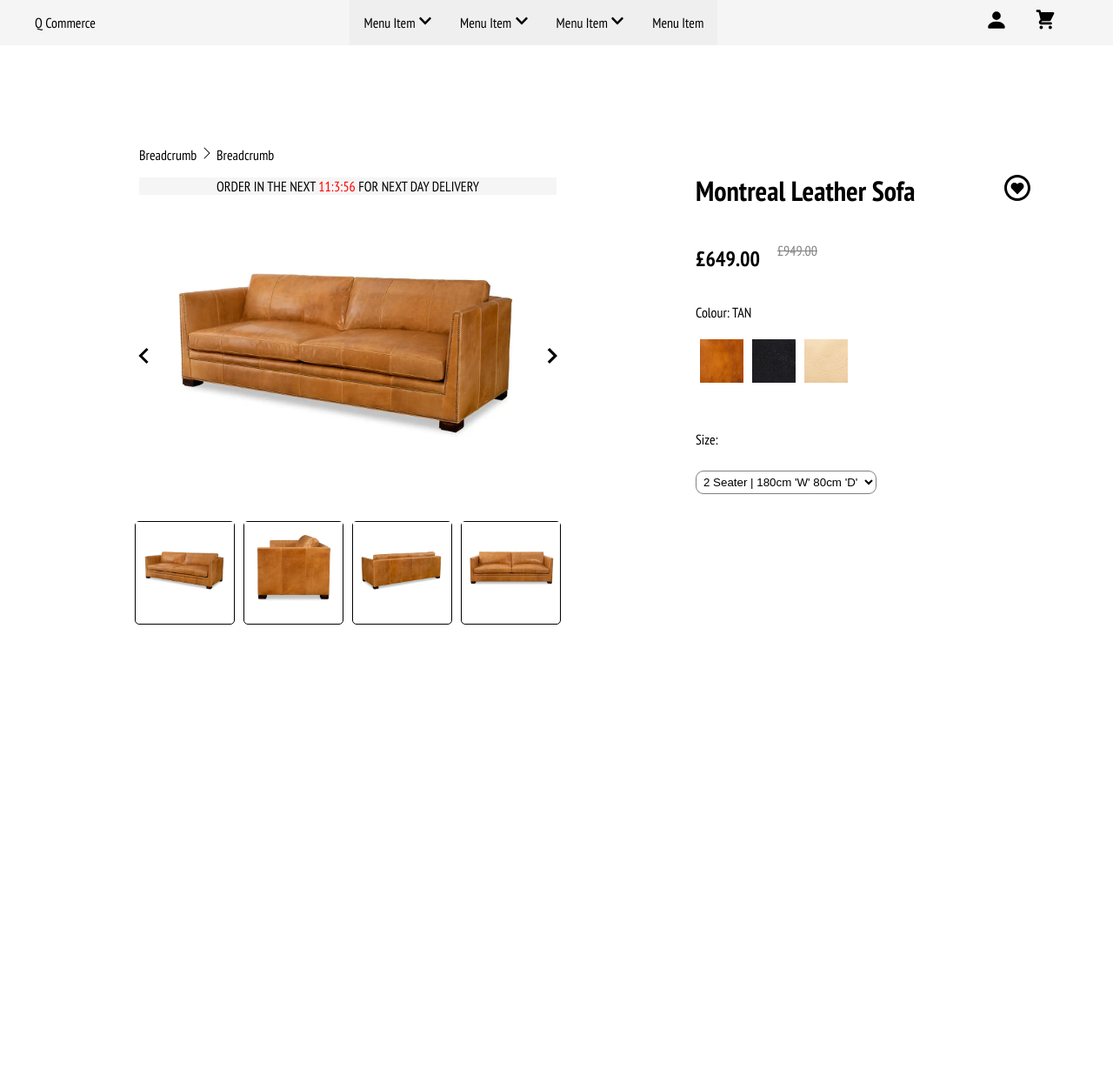
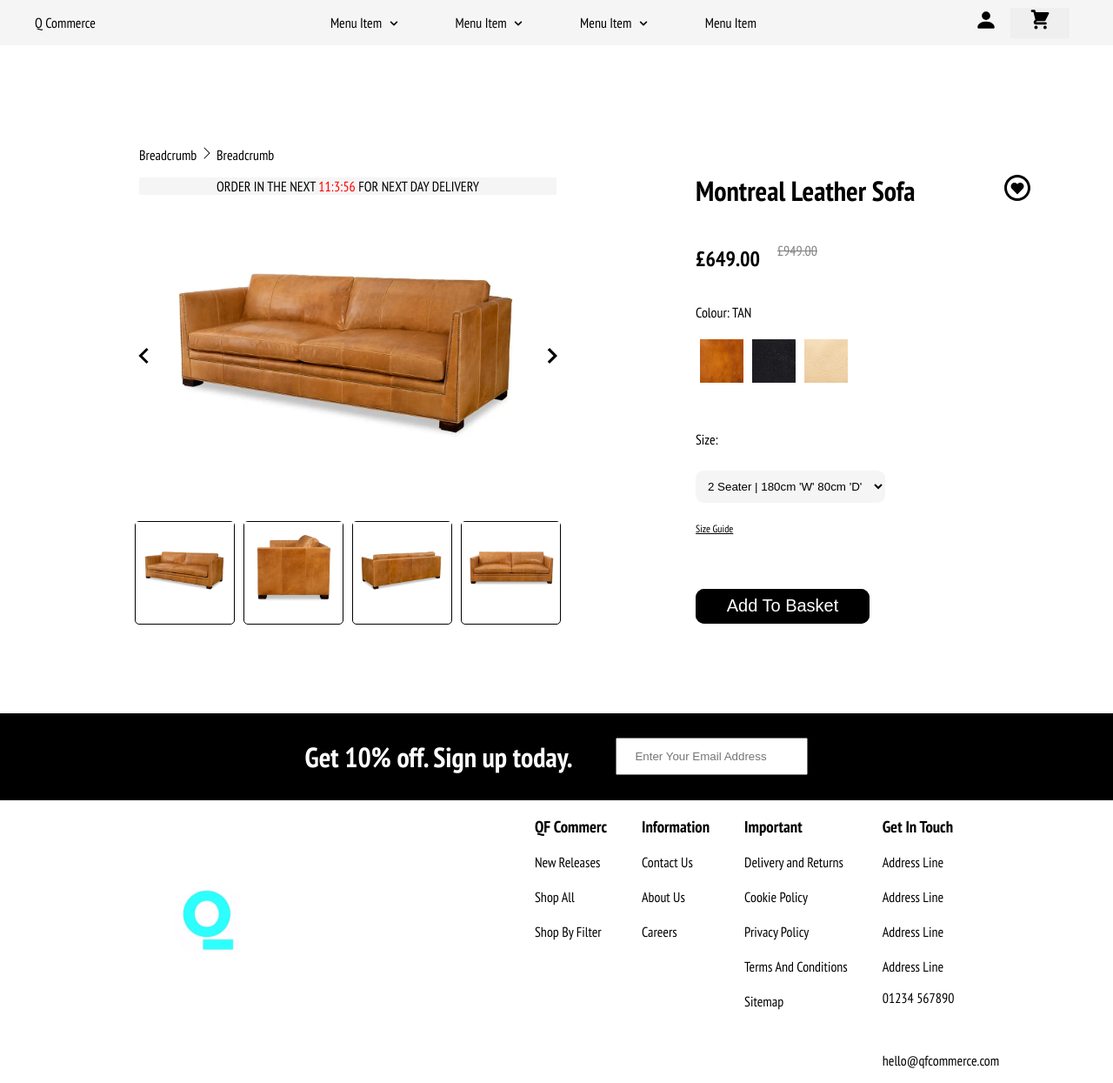
Before and after one commit to CollinsDrew/QF_Task, a React (Create React App) app in the folder qftask/: page / in a window 1280 px wide. Shown: the whole page at 87% size. Before the commit the page ends 800 px from the top, so only its background shows below. Built offline with nearby package versions, Linux system fonts and the light colour scheme.

Commit message:
content component finished, foorter done

```diff
--- a/qftask/src/App.js
+++ b/qftask/src/App.js
@@ -1,12 +1,22 @@
 import "./App.css";
+import { useState } from "react";
 import { NavBar } from "./Components/NavBar";
 import { Content } from "./Components/Content";
+import { Footer } from "./Components/Footer";
 
 function App() {
+  const [sofasInBasket, setSofasInBasket] = useState(0);
+
+  const addToBasket = () => {
+    const numSofas = sofasInBasket + 1;
+    setSofasInBasket(numSofas);
+  };
+
   return (
     <div className="App">
-      <NavBar />
-      <Content />
+      <NavBar sofasInBasket={sofasInBasket} />
+      <Content addToBasket={addToBasket} />
+      <Footer />
     </div>
   );
 }
--- /dev/null
+++ b/qftask/src/Components/Basket.js
@@ -0,0 +1,12 @@
+import React from "react";
+import "../Styles/Basket.css";
+
+function Basket(props) {
+  return (
+    <div className="basket-container">
+      Montreal Leather Sofa {props.sofasInBasket}
+    </div>
+  );
+}
+
+export { Basket };
--- a/qftask/src/Components/Content.js
+++ b/qftask/src/Components/Content.js
@@ -18,12 +18,12 @@ import Tan from "../Images/leather_Tan.jpeg";
 import Black from "../Images/leather_Black.jpeg";
 import Creame from "../Images/leather_cream.jpeg";
 
-function Content() {
-  const images = [{ sofa1 }, { sofa2 }, { sofa3 }, { sofa4 }, { sofa5 }];
+function Content(props) {
+  // const images = [{ sofa1 }, { sofa2 }, { sofa3 }, { sofa4 }, { sofa5 }];
 
   const slideRef = useRef();
 
-  const [timeLeft, setTimeLeft] = useState(0);
+  // const [timeLeft, setTimeLeft] = useState(0);
 
   const renderer = ({ hours, minutes, seconds, completed }) => {
     if (completed) {
@@ -53,6 +53,19 @@ function Content() {
   //   <Countdown date={Date.now() + 10000} />,
   //   document.getElementById("countdown")
   // );
+
+  const [added, setAdded] = useState(false);
+  const buttonClicked = () => {
+    const done = document.querySelector(".done");
+    if (added) {
+      done.style.transform = "translate(-110%) skew(-40deg)";
+      setAdded(false);
+    } else {
+      done.style.transform = "translate(0px)";
+      setAdded(true);
+      props.addToBasket();
+    }
+  };
 
   return (
     <div className="mainContainer">
@@ -151,7 +164,7 @@ function Content() {
           <p className="size-info">Size:</p>
           <form action="#">
             {/* <label for="size"></label> */}
-            <select name="sizes" id="size">
+            <select name="sizes" id="size" className="size-select">
               <option value={0}>2 Seater | 180cm 'W' 80cm 'D' </option>
               <option value={1}>3 Seater | 240cm 'W' 80cm 'D'</option>
               <option value={2}>4 Seater | 300cm 'W' 80cm 'D'</option>
@@ -159,6 +172,17 @@ function Content() {
             {/* <input type="submit" value="Submit" /> */}
           </form>
         </div>
+
+        <div className="size-guide">
+          <p className="size-info-btn">Size Guide</p>
+        </div>
+        <button onClick={buttonClicked} class="addToCart">
+          <div class="pretext">Add To Basket</div>
+
+          <div class="pretext done">
+            <div class="posttext">Done</div>
+          </div>
+        </button>
       </div>
     </div>
   );
--- /dev/null
+++ b/qftask/src/Components/Footer.js
@@ -0,0 +1,85 @@
+import React from "react";
+import "../Styles/Footer.css";
+
+import QF from "../Images/QF.png";
+
+function Footer() {
+  return (
+    <div className="footerContainer">
+      <div className="foot-head">
+        <h2 className="signUp-title">Get 10% off. Sign up today.</h2>
+        <form className="signUp" action="/action_page.php">
+          <label for="email"> </label>
+          <input
+            type="email"
+            id="email"
+            name="email"
+            placeholder="Enter Your Email Address"
+          />
+        </form>
+      </div>
+
+      <div className="bottom-section">
+        <div className="logo-container">
+          <img className="logo" src={QF} />
+        </div>
+        <div className="lists">
+          <div className="qf-commerce">
+            <h3>QF Commerc</h3>
+            <ul>
+              <li>New Releases</li>
+              <br></br>
+              <li>Shop All</li>
+              <br></br>
+              <li>Shop By Filter</li>
+            </ul>
+          </div>
+
+          <div className="information">
+            <h3>Information</h3>
+            <ul>
+              <li>Contact Us</li>
+              <br></br>
+              <li>About Us</li>
+              <br></br>
+              <li>Careers</li>
+            </ul>
+          </div>
+
+          <div className="important">
+            <h3>Important</h3>
+            <ul>
+              <li>Delivery and Returns</li>
+              <br></br>
+              <li>Cookie Policy</li>
+              <br></br>
+              <li>Privacy Policy</li>
+              <br></br>
+              <li>Terms And Conditions</li>
+              <br></br>
+              <li>Sitemap</li>
+            </ul>
+          </div>
+
+          <div className="touch">
+            <h3>Get In Touch</h3>
+            <ul>
+              <li>Address Line</li>
+              <br></br>
+              <li>Address Line</li>
+              <br></br>
+              <li>Address Line</li>
+              <br></br>
+              <li>Address Line</li>
+            </ul>
+            <p>01234 567890</p>
+            <br></br>
+            <p>hello@qfcommerce.com</p>
+          </div>
+        </div>
+      </div>
+    </div>
+  );
+}
+
+export { Footer };
--- a/qftask/src/Components/NavBar.js
+++ b/qftask/src/Components/NavBar.js
@@ -1,10 +1,21 @@
-import React from "react";
+import React, { useState } from "react";
 import "../Styles/NavBar.css";
 import { FaUserAlt, FaChevronDown } from "react-icons/fa";
 import { BsCart3, BsChevronDown, BsPersonFill } from "react-icons/bs";
 import { HiShoppingCart } from "react-icons/hi";
+import { Basket } from "./Basket";
 
-function NavBar() {
+function NavBar(props) {
+  const [visible, setVisible] = useState(false);
+
+  const basket = () => {
+    if (visible) {
+      setVisible(false);
+    } else {
+      setVisible(true);
+    }
+  };
+
   return (
     <div className="navContainer">
       {/* Left side of NavBar */}
@@ -13,7 +24,10 @@ function NavBar() {
       <div className="centre">
         <div class="dropdown">
           <button class="dropbtn">
-            Menu Item <FaChevronDown />
+            Menu Item{" "}
+            <i>
+              <FaChevronDown />
+            </i>
           </button>
           <div class="dropdown-content">
             <a href="#">Link 1</a>
@@ -24,7 +38,10 @@ function NavBar() {
 
         <div class="dropdown">
           <button class="dropbtn">
-            Menu Item <FaChevronDown />
+            Menu Item{" "}
+            <i>
+              <FaChevronDown />
+            </i>
           </button>
           <div class="dropdown-content">
             <a href="#">Link 1</a>
@@ -35,7 +52,10 @@ function NavBar() {
 
         <div class="dropdown">
           <button class="dropbtn">
-            Menu Item <FaChevronDown />
+            Menu Item{" "}
+            <i>
+              <FaChevronDown />
+            </i>
           </button>
           <div class="dropdown-content">
             <a href="#">Link 1</a>
@@ -54,9 +74,12 @@ function NavBar() {
           <BsPersonFill />
         </i>
 
-        <i className="icons cart">
-          <HiShoppingCart />
-        </i>
+        <button className="basketBtn" onClick={basket}>
+          <i className="icons cart">
+            <HiShoppingCart />
+            {visible && <Basket sofasInBasket={props.sofasInBasket} />}
+          </i>
+        </button>
       </div>
     </div>
   );
--- /dev/null
+++ b/qftask/src/Styles/Basket.css
@@ -0,0 +1,6 @@
+.basket-container {
+  position: absolute;
+  left: 0;
+  top: 20;
+  text-align: start;
+}
--- a/qftask/src/Styles/Content.css
+++ b/qftask/src/Styles/Content.css
@@ -49,6 +49,7 @@
 
 .thumbnails {
   display: flex;
+  cursor: pointer;
 }
 
 .thumbnails img {
@@ -105,6 +106,12 @@
   margin-left: 150px;
   margin-top: 50px;
 }
+.size-options .size-select {
+  cursor: pointer;
+  padding: 10px;
+  background: whitesmoke;
+  border: none;
+}
 
 select {
   margin-bottom: 10px;
@@ -115,3 +122,55 @@ select {
   padding: 4px;
   border-radius: 9px;
 }
+
+.size-guide .size-info-btn {
+  margin-left: 150px;
+  text-decoration: underline;
+  cursor: pointer;
+  font-size: 12px;
+}
+
+.addToCart {
+  border-radius: 10px;
+  border: none;
+  font-size: 20px;
+  position: relative;
+  background: black;
+  cursor: pointer;
+  height: 2em;
+  width: 10em;
+  overflow: hidden;
+  transition: transform 0.1s;
+  margin-left: 150px;
+  margin-top: 50px;
+}
+.addToCart:hover {
+  transform: scale(1.1);
+}
+.pretext {
+  color: #fff;
+  background: black;
+  position: absolute;
+  top: 0;
+  left: 0;
+  height: 100%;
+  width: 100%;
+  display: flex;
+  justify-content: center;
+  align-items: center;
+  font-family: "Quicksand", sans-serif;
+}
+
+.done {
+  background: black;
+  position: absolute;
+  width: 100%;
+  top: 0;
+  left: 0;
+  transition: transform 0.3s ease;
+
+  transform: translate(-110%) skew(-40deg);
+}
+.posttext {
+  background: black;
+}
--- /dev/null
+++ b/qftask/src/Styles/Footer.css
@@ -0,0 +1,66 @@
+@import url("https://fonts.googleapis.com/css2?family=PT+Sans+Narrow:wght@700&display=swap");
+
+.footerContainer {
+  width: 100%;
+  height: auto;
+  background: white;
+  margin-top: 100px;
+  font-family: "PT Sans Narrow";
+  font-weight: lighter;
+  /* display: flex; */
+}
+
+.foot-head {
+  background: black;
+  color: white;
+  height: 100px;
+  width: 100%;
+  display: flex;
+  justify-content: center;
+  align-items: center;
+}
+
+.signUp-title {
+  font-size: 32px;
+  margin-right: 50px;
+}
+
+.signUp-title .signUp {
+  font-size: 26px;
+}
+
+.bottom-section {
+  display: flex;
+}
+
+.logo {
+  width: 75px;
+  height: 75ps;
+  margin-top: 100px;
+  margin-left: 200px;
+}
+
+.lists {
+  display: flex;
+  justify-content: space-around;
+  align-items: flex-start;
+  padding-left: 100px;
+  margin-left: 200px;
+}
+
+.lists ul {
+  list-style-type: none;
+  cursor: pointer;
+}
+
+input[type="email"] {
+  width: 100%;
+  padding: 12px 20px;
+  margin: 8px 0;
+  box-sizing: border-box;
+}
+
+.lists h3,
+.lists p {
+  padding-left: 40px;
+}
--- a/qftask/src/Styles/NavBar.css
+++ b/qftask/src/Styles/NavBar.css
@@ -38,11 +38,13 @@
 .dropbtn {
   /* color: white; */
   padding: 16px;
+  padding-left: 50px;
   font-size: 16px;
   border: none;
   font-family: "PT Sans Narrow";
   font-weight: lighter;
   cursor: pointer;
+  background-color: whitesmoke;
 }
 
 .dropdown {
@@ -51,6 +53,11 @@
   font-family: "PT Sans Narrow";
   font-weight: lighter;
   cursor: pointer;
+}
+
+.centre .dropdown .dropbtn i {
+  font-size: 10px;
+  padding-left: 5px;
 }
 
 .dropdown-content {
@@ -69,15 +76,22 @@
   display: block;
 }
 
-/* .dropdown-content a:hover {
+.dropdown-content a:hover {
   background-color: #ddd;
-} */
+}
 
 .dropdown:hover .dropdown-content {
   display: block;
   cursor: pointer;
 }
 
+.cart {
+  position: relative;
+}
+
+.basketBtn {
+  border: none;
+}
 /* .dropdown:hover .dropbtn {
   background-color: #3e8e41;
 } */
```
Also changed, not shown: qftask/src/Images/QF.png (added).
